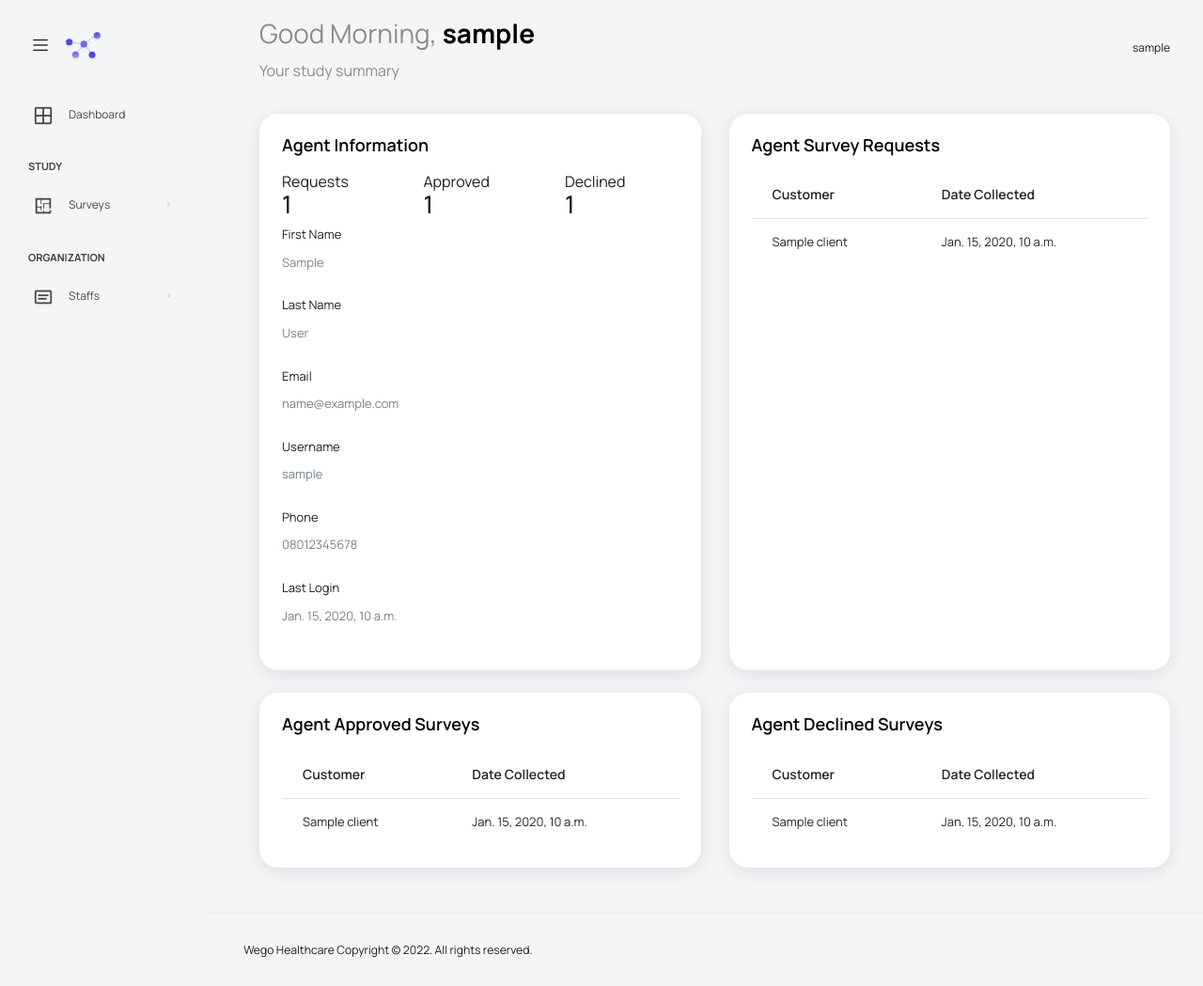
After one commit to najibkado/wegohealth, a Django app: page /dashboard/user/jobs/1 in a window 1280 px wide. The commit adds this page. Shown: the whole page at 94% size. Run offline with Django 3.2, Linux system fonts and the light colour scheme; a user stored in the database is signed in; tables that the repository leaves empty hold one stand-in row (values such as "Sample post"); some libraries are stand-ins or nearby versions.

Commit message:
Agent jobs and requests decline

```diff
--- a/dashboard/templates/dashboard/agents.html
+++ b/dashboard/templates/dashboard/agents.html
@@ -34,7 +34,9 @@
                                     <td>{{item.last_name}}</td>
                                     <td>{{item.username}}</td>
                                     <td>{{item.email}}</td>
-                                    <td><a href="{% url 'del_agent' item.pk %}">Delete</a></td>
+                                    <td><a style="margin: 5px;" href="{% url 'del_agent' item.pk %}">Delete</a>
+                                      <a style="margin: 5px;"  href="{% url 'jobs' item.pk  %}">Jobs</a>
+                                    </td>
                                   </tr>
                                     {% endfor %}
                                 </tbody>
--- /dev/null
+++ b/dashboard/templates/dashboard/jobs.html
@@ -0,0 +1,161 @@
+{% load static %}
+{% include 'dashboard/layout.html' %}
+
+{% block body %}
+           <!-- partial -->
+        <div class="main-panel">
+            <div class="content-wrapper">
+            <div class="row">
+
+                <div class="col-md-6 grid-margin stretch-card">
+                    <div class="card">
+                    <div class="card-body">
+                        <h4 class="card-title">Agent Information</h4>
+                        <div class="row">
+                            <div class="col-md-4">
+                                <label for="exampleInputPassword1">Requests</label>
+                                <h2>{{req_count}}</h2>
+                            </div>
+                            <div class="col-md-4">
+                                <label for="exampleInputPassword1">Approved</label>
+                                <h2>{{app_count}}</h2>
+                            </div>
+                            <div class="col-md-4">
+                                <label for="exampleInputPassword1">Declined</label>
+                                <h2>{{dec_count}}</h2>
+                            </div>
+                        </div>
+                        <div class="form-group">
+                            <label for="exampleInputUsername1">First Name</label>
+                            <p class="card-description">{{agent.first_name}}</p>
+                        </div>
+                        <div class="form-group">
+                            <label for="exampleInputUsername1">Last Name</label>
+                            <p class="card-description">{{agent.last_name}}</p>
+                        </div>
+                        <div class="form-group">
+                            <label for="exampleInputUsername1">Email</label>
+                            <p class="card-description">{{agent.email}}</p>
+                        </div>
+                        <div class="form-group">
+                            <label for="exampleInputEmail1">Username</label>
+                            <p class="card-description">{{agent.username}}</p>
+                        </div>
+                        <div class="form-group">
+                            <label for="exampleInputPassword1">Phone</label>
+                            <p class="card-description">08012345678</p>
+                        </div>
+                        <div class="form-group">
+                            <label for="exampleInputPassword1">Last Login</label>
+                            <p class="card-description">{{agent.last_login}}</p>
+                        </div>
+                        <!-- <div class="form-check form-check-flat form-check-primary">
+                            <label class="form-check-label">
+                            <input type="checkbox" class="form-check-input">
+                            Remember me
+                            </label>
+                        </div> -->
+                        <!-- <button type="submit" class="btn btn-primary me-2">Submit</button>
+                        </form> -->
+                    </div>
+                    </div>
+                </div>
+
+                <div class="col-md-6 grid-margin stretch-card">
+                    <div class="card">
+                    <div class="card-body">
+                        <h4 class="card-title">Agent Survey Requests</h4>
+                        <div class="table-responsive">
+                            <table class="table table-hover">
+                              <thead>
+                                <tr>
+                                  <th>Customer</th>
+                                  <th>Date Collected</th>
+                                </tr>
+                              </thead>
+                              <tbody>
+                                  {% for item in requests %}
+                                <tr>
+                                  <td>{{item.kyc.client.business_name}}</td>
+                                  <td>{{item.kyc.client.date}}</td>
+                                </tr>
+                                  {% endfor %}
+                              </tbody>
+                            </table>
+                          </div>
+                    </div>
+                    </div>
+                </div>
+
+                <div class="col-md-6 grid-margin stretch-card">
+                    <div class="card">
+                    <div class="card-body">
+                        <h4 class="card-title">Agent Approved Surveys</h4>
+
+                        <div class="table-responsive">
+                            <table class="table table-hover">
+                              <thead>
+                                <tr>
+                                  <th>Customer</th>
+                                  <th>Date Collected</th>
+                                </tr>
+                              </thead>
+                              <tbody>
+                                  {% for item in approved %}
+                                <tr>
+                                    <td>{{item.kyc.client.business_name}}</td>
+                                    <td>{{item.kyc.client.date}}</td>
+                                </tr>
+                                  {% endfor %}
+                              </tbody>
+                            </table>
+                          </div>
+                    </div>
+                    </div>
+                </div>
+
+                <div class="col-md-6 grid-margin stretch-card">
+                    <div class="card">
+                    <div class="card-body">
+                        <h4 class="card-title">Agent Declined Surveys</h4>
+                        <div class="table-responsive">
+                            <table class="table table-hover">
+                              <thead>
+                                <tr>
+                                  <th>Customer</th>
+                                  <th>Date Collected</th>
+                                </tr>
+                              </thead>
+                              <tbody>
+                                  {% for item in declined %}
+                                <tr>
+                                    <td>{{item.kyc.client.business_name}}</td>
+                                    <td>{{item.kyc.client.date}}</td>
+                                </tr>
+                                  {% endfor %}
+                              </tbody>
+                            </table>
+                          </div>
+                    </div>
+                    </div>
+                </div>
+
+
+
+          </div>
+        </div>
+        <!-- content-wrapper ends -->
+        <!-- partial:partials/_footer.html -->
+        <footer class="footer">
+          <div class="d-sm-flex justify-content-center justify-content-sm-between">
+            <span class="float-none float-sm-right d-block mt-1 mt-sm-0 text-center">Wego Healthcare Copyright © 2022. All rights reserved.</span>
+          </div>
+        </footer>
+        <!-- partial -->
+      </div>
+      <!-- main-panel ends -->
+    </div>
+    <!-- page-body-wrapper ends -->
+  </div>
+  <!-- container-scroller -->
+{% endblock %}
--- a/dashboard/urls.py
+++ b/dashboard/urls.py
@@ -7,12 +7,14 @@ urlpatterns = [
     path('index', views.dashboard_index, name="dashboard_index"),
     path('requests', views.survey_requests, name="survey_requests"),
     path('requests/review/<int:id>', views.review_requests, name="review_requests"),
+    path('requests/decline/<int:id>', views.decline_requests, name="decline_requests"),
     path('approved', views.approved, name="dashboard_approved"),
     path('approved/preview/<int:id>', views.approved_preview, name="preview"),
     path('all', views.all, name="dashboard_all"),
     path('agents', views.agents, name="agents"),
     path('agents/new', views.new_agent, name="new_agent"),
     path('user/del/<int:id>', views.del_agent, name="del_agent"),
+    path('user/jobs/<int:id>', views.jobs, name="jobs"),
     path('administrators', views.administrators, name="administrators"),
     path('administrators/new', views.new_admin, name="new_admin")
 ]
--- a/dashboard/views.py
+++ b/dashboard/views.py
@@ -88,7 +88,7 @@ def survey_requests(request):
 
         shops = set()
         requests = []
-        unrequests = models.Drug.objects.filter(approved=False)
+        unrequests = models.Drug.objects.filter(approved=False, declined=False)
 
         for req in unrequests:
             if req.shop in shops:
@@ -131,6 +131,23 @@ def review_requests(request, id):
             drug.save()
 
         messages.success(request, "Approved Successfuly")
+        return HttpResponseRedirect(reverse("survey_requests"))
+
+@login_required
+def decline_requests(request, id):
+    if not request.user.is_superuser:
+        messages.error(request, "You have no access to this portal!")
+        return HttpResponseRedirect(reverse("dashboard_login"))
+
+    if request.method == "POST":
+        shop = models.Shop.objects.get(pk=id)
+        drugs = models.Drug.objects.filter(shop=shop)
+
+        for drug in drugs:
+            drug.declined = True
+            drug.save()
+
+        messages.success(request, "Declined Successfuly")
         return HttpResponseRedirect(reverse("survey_requests"))
 
 @login_required
@@ -231,6 +248,47 @@ def del_agent(request, id):
         messages.success(request, "Successfully deleted")
         return HttpResponseRedirect(reverse("agents"))
 
+@login_required
+def jobs(request, id):
+    if request.user.is_superuser or request.user.is_admin:
+        pass
+    else:
+        messages.error(request, "You have no access to this portal!")
+        return HttpResponseRedirect(reverse("dashboard_login"))
+
+    if request.method == "GET":
+        agent = User.objects.get(pk=id)
+        shops = models.Shop.objects.filter(agent=agent)
+
+        requests = set()
+        approved = set()
+        declined = set()
+
+        for shop in shops:
+            drugs = models.Drug.objects.filter(shop=shop)
+
+            if not drugs:
+                pass
+
+            if drugs[0].approved:
+                approved.add(shop)
+
+            if drugs[0].declined:
+                declined.add(shop)
+
+            requests.add(shop)
+
+
+
+        return render(request, "dashboard/jobs.html", {
+            "agent": agent,
+            "requests": requests,
+            "approved": approved,
+            "declined": declined,
+            "req_count": len(requests),
+            "app_count": len(approved),
+            "dec_count": len(declined)
+        })
 
 @login_required
 def new_agent(request):
--- a/main/models.py
+++ b/main/models.py
@@ -49,6 +49,7 @@ class Kyc(models.Model):
     client_Inner_Img = models.ImageField(upload_to='images/')
 
 class Shop(models.Model):
+    agent = models.ForeignKey(User, on_delete=models.CASCADE)
     kyc = models.ForeignKey(Kyc, on_delete=models.CASCADE)
     name = models.CharField(max_length=255)
     addr = models.CharField(max_length=255)
@@ -59,4 +60,5 @@ class Drug(models.Model):
     drug = models.CharField(max_length=255)
     quantity = models.IntegerField()
     approved = models.BooleanField(default=False)
+    declined = models.BooleanField(default=False)
     date = models.DateTimeField(auto_now=True)
--- a/main/views.py
+++ b/main/views.py
@@ -198,6 +198,7 @@ def drugs(request, id):
         kyc = models.Kyc.objects.get(pk=id)
 
         shop = models.Shop.objects.create(
+            agent = request.user,
             kyc = kyc,
             name = kyc.client.name,
             addr = kyc.client.address
```
Also changed, not shown: dashboard/templates/dashboard/review.html (+18 -4 lines), main/migrations/0002_auto_20220831_0904.py (added).
